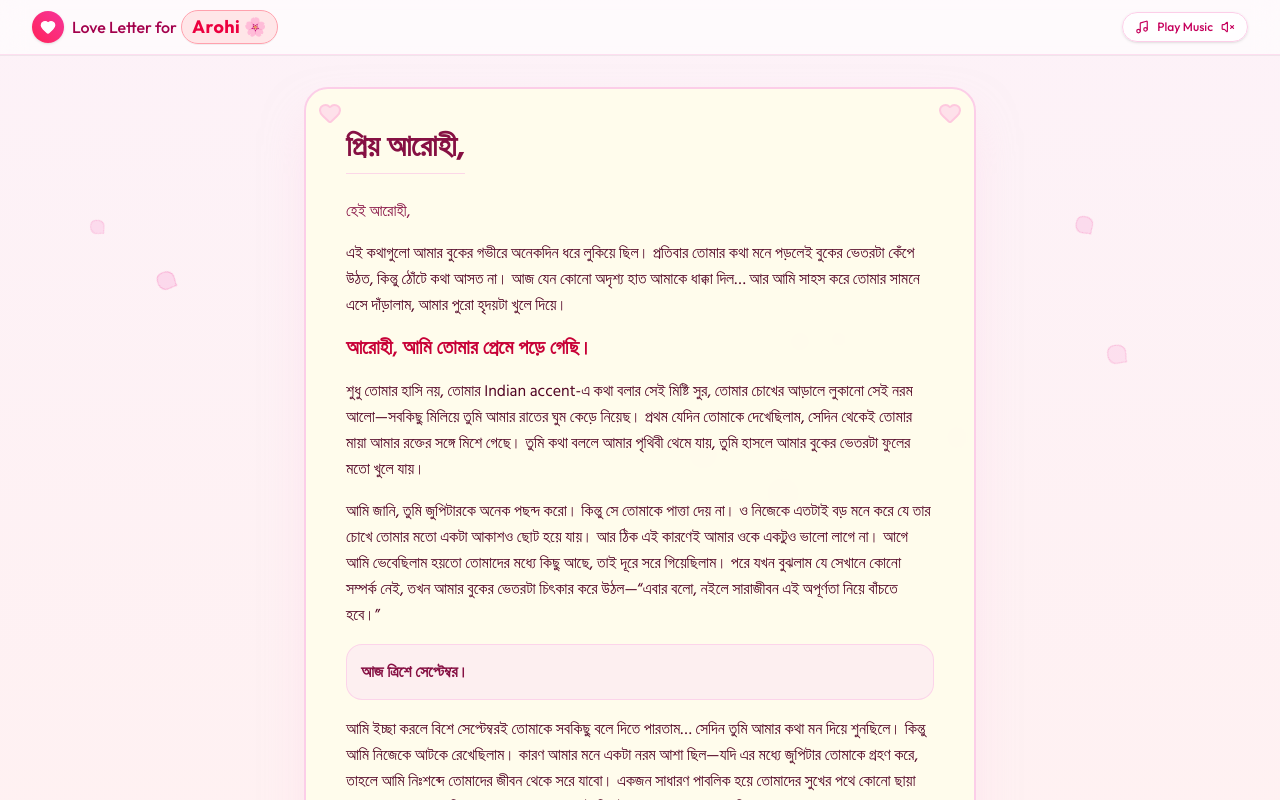
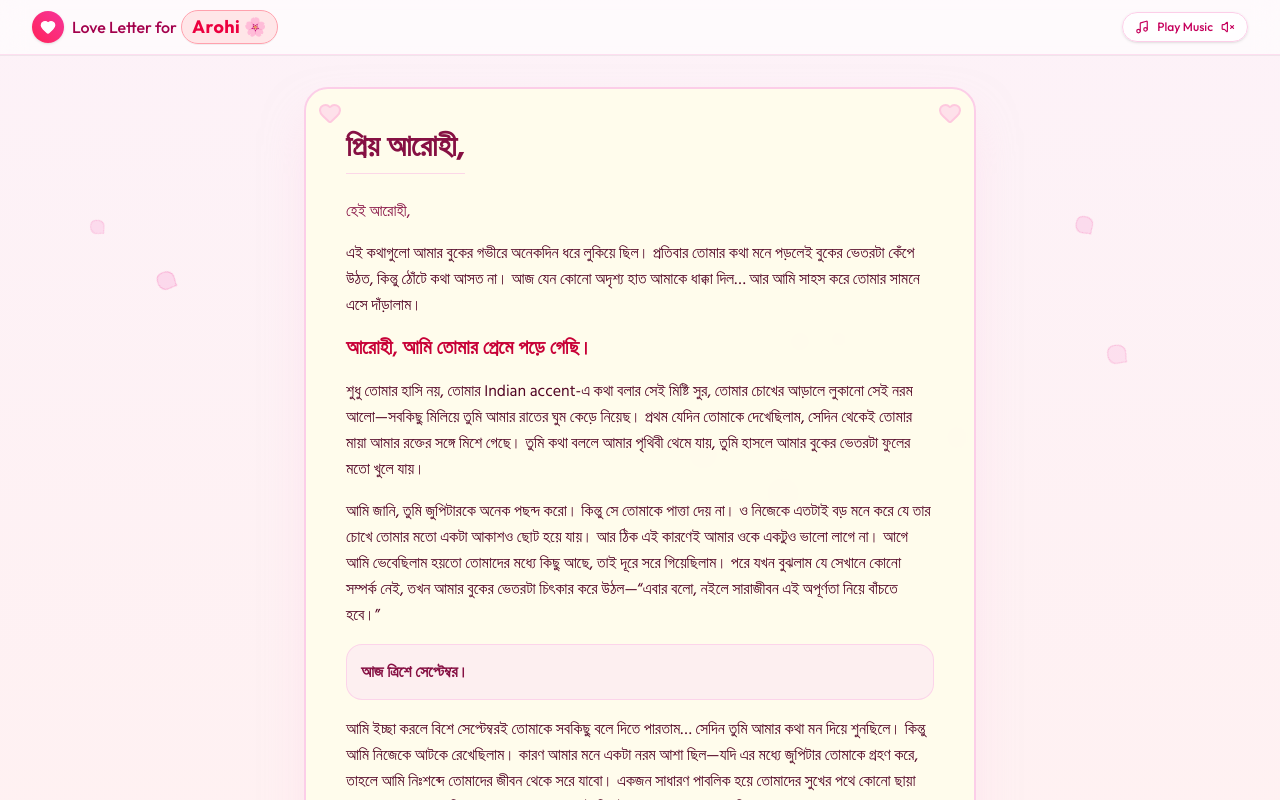
Before and after one commit to sheikhmahiul/letter-for-arohi, a React (Vite) app in the folder frontend/: page / in a window 1280 px wide. Both pictures are taken after a click on the button "Open Love Letter". Shown: the top 800 px of the page. Built offline with nearby package versions, Linux system fonts and the light colour scheme.

Commit message:
Remove 'আমার পুরো হৃদয়টা খুলে দিয়ে।' from letter text

```diff
--- a/frontend/src/components/LoveLetterScene.jsx
+++ b/frontend/src/components/LoveLetterScene.jsx
@@ -121,7 +121,7 @@ export default function LoveLetterScene({ onAccept }) {
             হেই আরোহী,
           </p>
           <p>
-            এই কথাগুলো আমার বুকের গভীরে অনেকদিন ধরে লুকিয়ে ছিল। প্রতিবার তোমার কথা মনে পড়লেই বুকের ভেতরটা কেঁপে উঠত, কিন্তু ঠোঁটে কথা আসত না। আজ যেন কোনো অদৃশ্য হাত আমাকে ধাক্কা দিল… আর আমি সাহস করে তোমার সামনে এসে দাঁড়ালাম, আমার পুরো হৃদয়টা খুলে দিয়ে।
+            এই কথাগুলো আমার বুকের গভীরে অনেকদিন ধরে লুকিয়ে ছিল। প্রতিবার তোমার কথা মনে পড়লেই বুকের ভেতরটা কেঁপে উঠত, কিন্তু ঠোঁটে কথা আসত না। আজ যেন কোনো অদৃশ্য হাত আমাকে ধাক্কা দিল… আর আমি সাহস করে তোমার সামনে এসে দাঁড়ালাম।
           </p>
           <p className="font-semibold text-rose-700 text-base sm:text-xl">
             আরোহী, আমি তোমার প্রেমে পড়ে গেছি।
```
